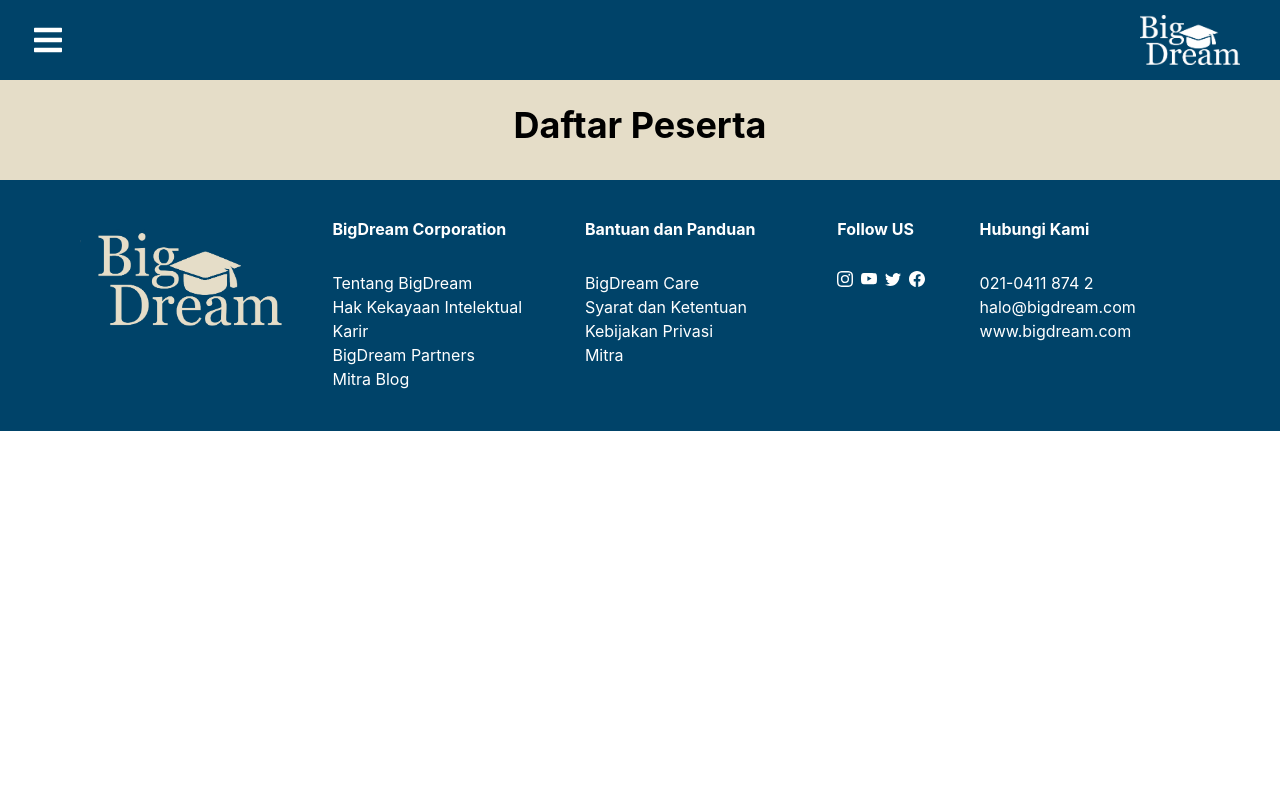
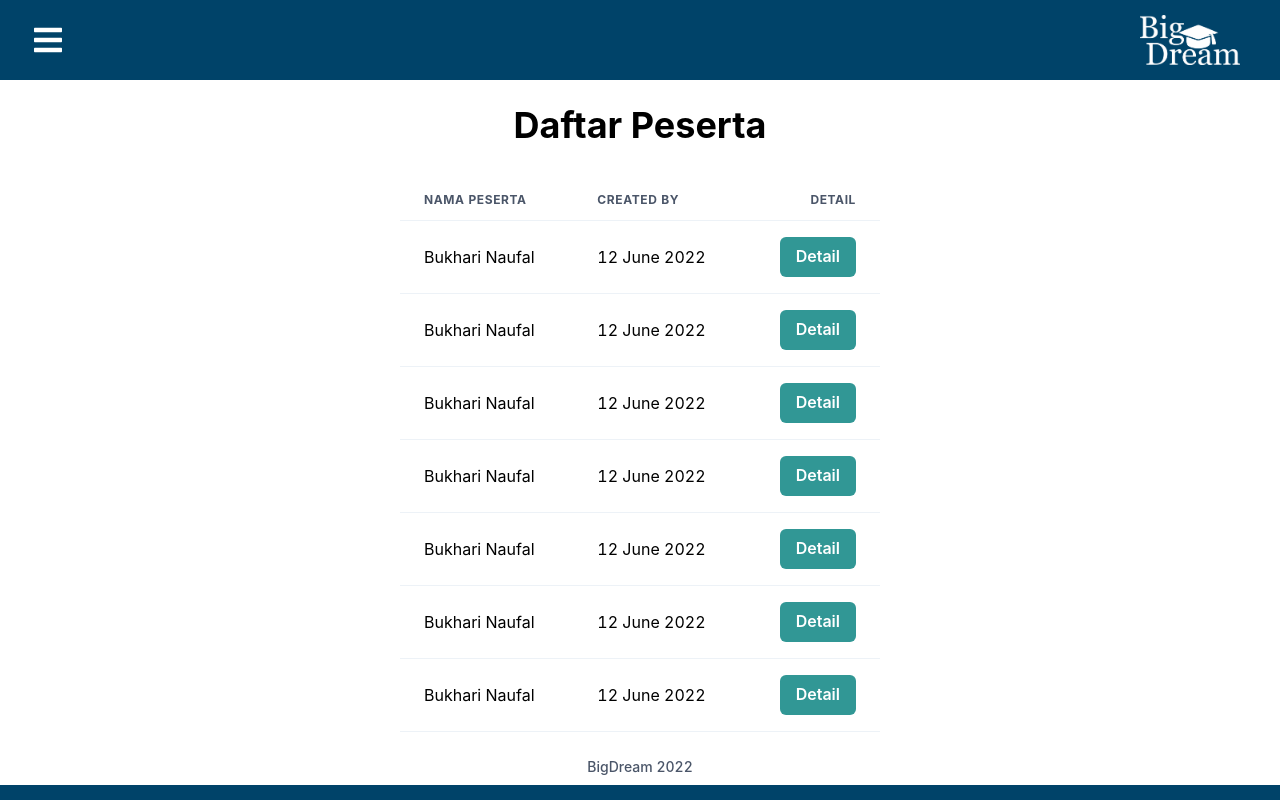
Before and after one commit to rg-km/final-project-engineering-47, a React (Create React App) app in the folder client-side/: page /Dashboard in a window 1280 px wide. Shown: the top 800 px of the page. Built offline with nearby package versions, Linux system fonts and the light colour scheme.

Commit message:
Beranda review

```diff
--- /dev/null
+++ b/client-side/src/Admin/Dashboard/sections/Modal.jsx
@@ -0,0 +1,43 @@
+import React from 'react';
+import {
+    Modal,
+    ModalOverlay,
+    ModalContent,
+    ModalHeader,
+    ModalFooter,
+    ModalBody,
+    ModalCloseButton,
+  } from '@chakra-ui/react'
+  import { Box, Stack, SimpleGrid, useDisclosure, Button, Text, Container, useColorModeValue, Image, Heading, } from '@chakra-ui/react';
+  import User from './User'
+    function BasicUsage() {
+        const { isOpen, onOpen, onClose } = useDisclosure()
+
+        return (
+          <>
+            <Button colorScheme='teal' onClick={onOpen}>Detail</Button>
+
+            <Modal blockScrollOnMount={false} isOpen={isOpen} onClose={onClose}>
+              <ModalOverlay />
+              <ModalContent>
+                <ModalHeader>Data Peserta</ModalHeader>
+                <ModalCloseButton />
+                <ModalBody>
+                  <div>
+                    <User />
+                  </div>
+
+                </ModalBody>
+                <ModalFooter>
+                  <Button colorScheme='blue' mr={3} onClick={onClose}>
+                    Close
+                  </Button>
+
+                </ModalFooter>
+              </ModalContent>
+            </Modal>
+          </>
+        )
+      }
+
+  export default BasicUsage;
--- a/client-side/src/Admin/Dashboard/sections/Monitoring.jsx
+++ b/client-side/src/Admin/Dashboard/sections/Monitoring.jsx
@@ -7,15 +7,111 @@ import Besu from '../../../Images/besu.svg';
 import Lpdp from '../../../Images/lpdp.svg';
 import Pertamina from '../../../Images/pertamina.svg';
 import Tanato from '../../../Images/tanato.svg';
+import Modal from './Modal';
+import {
+    Table,
+    Thead,
+    Tbody,
+    Tfoot,
+    Tr,
+    Th,
+    Td,
+    TableCaption,
+    TableContainer,
+} from '@chakra-ui/react'
 const Monitoring = () => {
     return (
+
         <Box
-            bg={useColorModeValue('#E5DDC8')}
+            bg={useColorModeValue('#ffff')}
             color={useColorModeValue('black')}
             backgroundSize="cover">
-            <Center h='100px' ml='auto' mr='auto' color='black'>
+            <SimpleGrid columns={1} spacing={10}>
+                <Box height='auto'>
+                <Center h='100px' ml='auto' mr='auto' color='black'>
                 <Heading>Daftar Peserta</Heading>
+
             </Center>
+            <TableContainer color='black' height='auto' pr='400px' pl='400px'>
+                <Table variant='simple'>
+                    <TableCaption>BigDream 2022</TableCaption>
+                    <Thead>
+                        <Tr>
+                            <Th>Nama Peserta</Th>
+                            <Th>Created By</Th>
+                            <Th isNumeric>Detail</Th>
+                        </Tr>
+                    </Thead>
+                    <Tbody>
+                        <Tr>
+                            <Td>Bukhari Naufal</Td>
+                            <Td>12 June 2022</Td>
+                            <Td isNumeric>
+                                <div>
+                                    <Modal />
+                                </div>
+                            </Td>
+                        </Tr>
+                        <Tr>
+                            <Td>Bukhari Naufal</Td>
+                            <Td>12 June 2022</Td>
+                            <Td isNumeric>
+                                <div>
+                                    <Modal />
+                                </div>
+                            </Td>
+                        </Tr>
+                        <Tr>
+                            <Td>Bukhari Naufal</Td>
+                            <Td>12 June 2022</Td>
+                            <Td isNumeric>
+                                <div>
+                                    <Modal />
+                                </div>
+                            </Td>
+                        </Tr>
+                        <Tr>
+                            <Td>Bukhari Naufal</Td>
+                            <Td>12 June 2022</Td>
+                            <Td isNumeric>
+                                <div>
+                                    <Modal />
+                                </div>
+                            </Td>
+                        </Tr>
+                        <Tr>
+                            <Td>Bukhari Naufal</Td>
+                            <Td>12 June 2022</Td>
+                            <Td isNumeric>
+                                <div>
+                                    <Modal />
+                                </div>
+                            </Td>
+                        </Tr>
+                        <Tr>
+                            <Td>Bukhari Naufal</Td>
+                            <Td>12 June 2022</Td>
+                            <Td isNumeric>
+                                <div>
+                                    <Modal />
+                                </div>
+                            </Td>
+                        </Tr>
+                        <Tr>
+                            <Td>Bukhari Naufal</Td>
+                            <Td>12 June 2022</Td>
+                            <Td isNumeric>
+                                <div>
+                                    <Modal />
+                                </div>
+                            </Td>
+                        </Tr>
+                    </Tbody>
+                </Table>
+            </TableContainer>
+                </Box>
+            </SimpleGrid>
+
         </Box >
 
     );
--- a/client-side/src/Admin/Dashboard/sections/Navbar.css
+++ b/client-side/src/Admin/Dashboard/sections/Navbar.css
@@ -13,7 +13,7 @@
   }
 
   .nav-menu {
-    background-color: rgb(20, 19, 19);
+    background-color: #01949A;
     width: 250px;
     height: 100vh;
     display: flex;
@@ -22,7 +22,6 @@
     top: 0;
     left: -100%;
     transition: 850ms;
-    border-radius: 50px 0px;
   }
 
   .nav-menu.active {
@@ -60,11 +59,10 @@
   }
 
   .navbar-toggle {
-    background-color: rgb(20, 19, 19);;
+    background-color: #01949A;
     width: 100%;
     height: 80px;
     display: flex;
-    border-radius: 5px;
     justify-content: start;
     align-items: center;
 
--- a/client-side/src/Admin/Dashboard/sections/SideBarData.jsx
+++ b/client-side/src/Admin/Dashboard/sections/SideBarData.jsx
@@ -2,7 +2,7 @@ import React from 'react';
 import * as FaIcons from 'react-icons/fa';
 import * as AiIcons from 'react-icons/ai';
 import * as IoIcons from 'react-icons/io';
-
+import { RepeatIcon, EditIcon, ExternalLinkIcon, HamburgerIcon, PhoneIcon, AddIcon, WarningIcon } from '@chakra-ui/icons'
 export const SidebarData = [
   {
     title: 'Home',
@@ -11,25 +11,19 @@ export const SidebarData = [
     cName: 'nav-text'
   },
   {
-    title: 'Reports',
-    path: '/reports',
+    title: 'Daftar Postingan',
+    path: '/dashboard',
     icon: <IoIcons.IoIosPaper />,
     cName: 'nav-text'
   },
   {
-    title: 'Products',
-    path: '/products',
-    icon: <FaIcons.FaCartPlus />,
-    cName: 'nav-text'
-  },
-  {
-    title: 'Team',
-    path: '/team',
+    title: 'Daftar User',
+    path: '/dashboard',
     icon: <IoIcons.IoMdPeople />,
     cName: 'nav-text'
   },
   {
-    title: 'Messages',
+    title: 'Daftar Instansi',
     path: '/messages',
     icon: <FaIcons.FaEnvelopeOpenText />,
     cName: 'nav-text'
--- /dev/null
+++ b/client-side/src/Admin/Dashboard/sections/User.jsx
@@ -0,0 +1,66 @@
+import React from "react";
+import { Box, Center, SimpleGrid, Container, useColorModeValue, Stack, Grid, GridItem, Flex, Spacer, MenuGroup, MenuDivider, Image, Heading, Text, Button, Link, IconButton, Menu, MenuButton, MenuItem, MenuList, HStack, } from '@chakra-ui/react';
+  import {
+    Table,
+    Thead,
+    Tbody,
+    Tfoot,
+    Tr,
+    Th,
+    Td,
+    TableCaption,
+    TableContainer,
+} from '@chakra-ui/react'
+const User = () => {
+    return (
+        <TableContainer>
+  <Table size='sm'>
+    <Thead>
+      <Tr>
+        <Th>Index</Th>
+        <Th>Keterangan</Th>
+      </Tr>
+    </Thead>
+    <Tbody>
+      <Tr>
+        <Td>Nama Peserta</Td>
+        <Td>Default</Td>
+      </Tr>
+      <Tr>
+        <Td>Email</Td>
+        <Td>Default</Td>
+      </Tr>
+      <Tr>
+        <Td>Jenis Kelamin</Td>
+        <Td>Default</Td>
+      </Tr>
+      <Tr>
+        <Td>Tanggal Lahir</Td>
+        <Td>Default</Td>
+      </Tr>
+      <Tr>
+        <Td>Nomor HP</Td>
+        <Td>Default</Td>
+      </Tr><Tr>
+        <Td>Instansi</Td>
+        <Td>Default</Td>
+      </Tr>
+      <Tr>
+        <Td>Nomor Induk</Td>
+        <Td>Default</Td>
+      </Tr>
+      <Tr>
+        <Td>Nama Wali</Td>
+        <Td>Default</Td>
+      </Tr>
+      <Tr>
+        <Td>Penghasilan Orang Tua</Td>
+        <Td>Default</Td>
+      </Tr>
+    </Tbody>
+
+  </Table>
+</TableContainer>
+    )
+}
+export default User;
--- a/client-side/src/Pages/Beranda/sections/Find.css
+++ b/client-side/src/Pages/Beranda/sections/Find.css
@@ -21,3 +21,6 @@
     position: relative;
     margin: 10px;
 }
+.image:hover {
+    background-color:transparent;
+}
```
Also changed, not shown: client-side/src/Pages/Beranda/sections/Beasiswa.jsx (+1 -1 lines), client-side/src/Pages/Beranda/sections/Find.jsx (+2 -2 lines), client-side/src/icons/user.svg.
